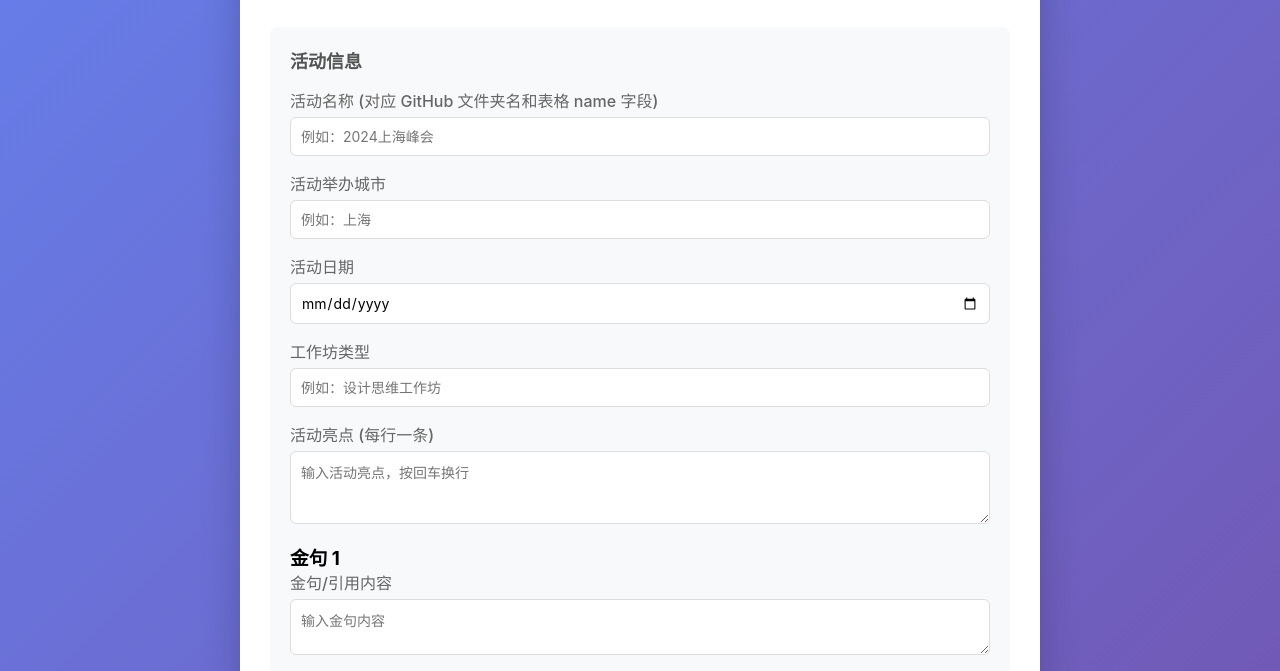
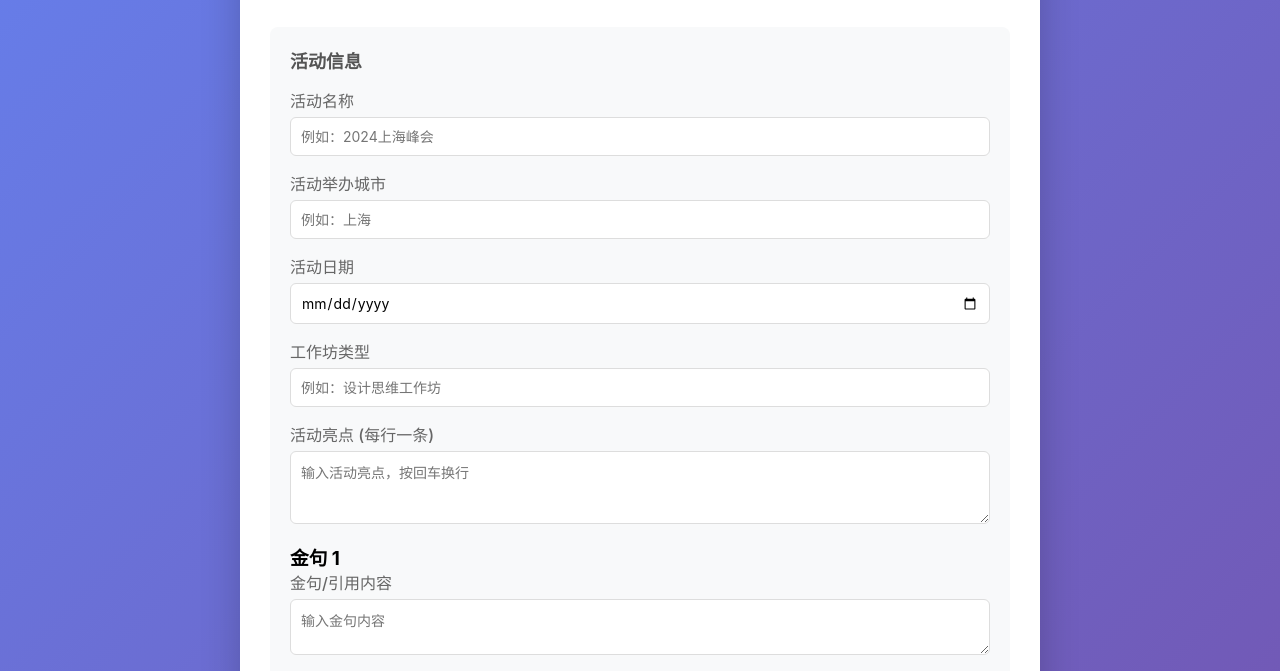
Before and after one commit to xjjm123123123/img, a website built with Vite: page index.html in a window 1280 px wide. Shown: the part 93-764 px from the top of the page. Built offline with nearby package versions, Linux system fonts and the light colour scheme; files whose address does not match are found by name.

Commit message:
remove explanatory text from activity name label

```diff
--- a/index.html
+++ b/index.html
@@ -301,7 +301,7 @@
             <h2>活动信息</h2>
 
             <div class="form-group">
-                <label for="activityName">活动名称 (对应 GitHub 文件夹名和表格 name 字段)</label>
+                <label for="activityName">活动名称</label>
                 <input type="text" id="activityName" placeholder="例如：2024上海峰会">
             </div>
 
```
